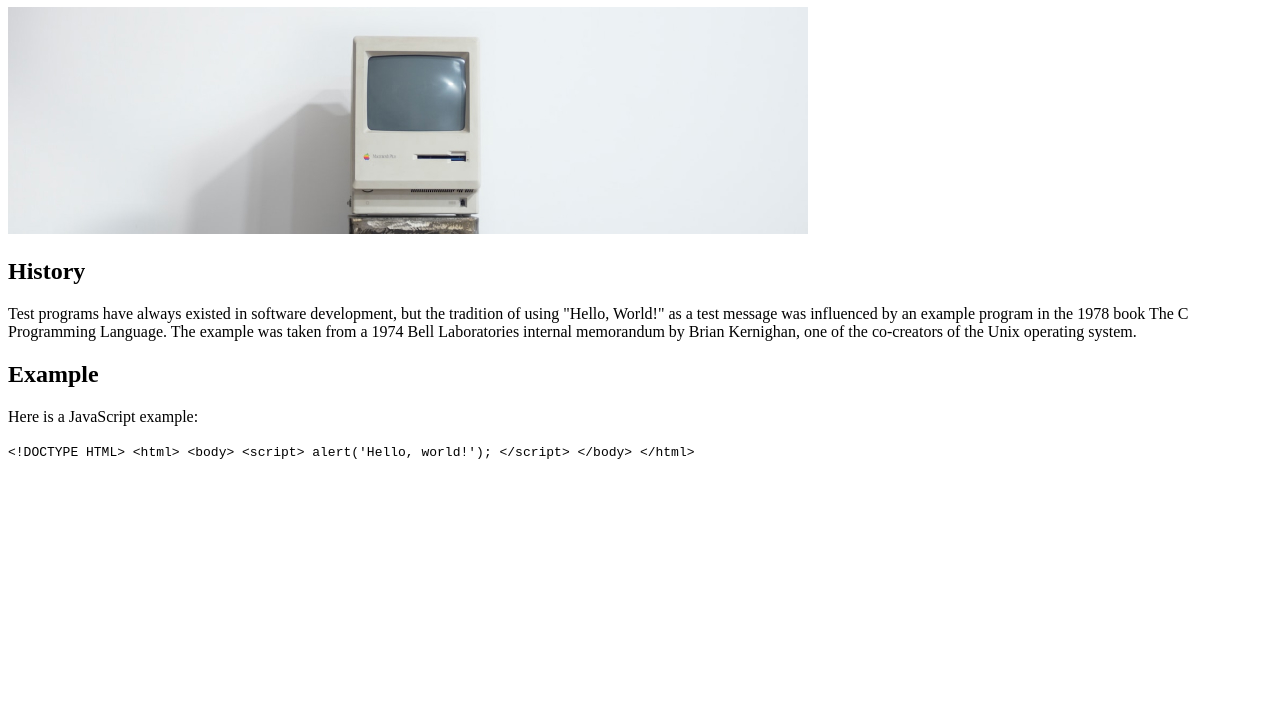
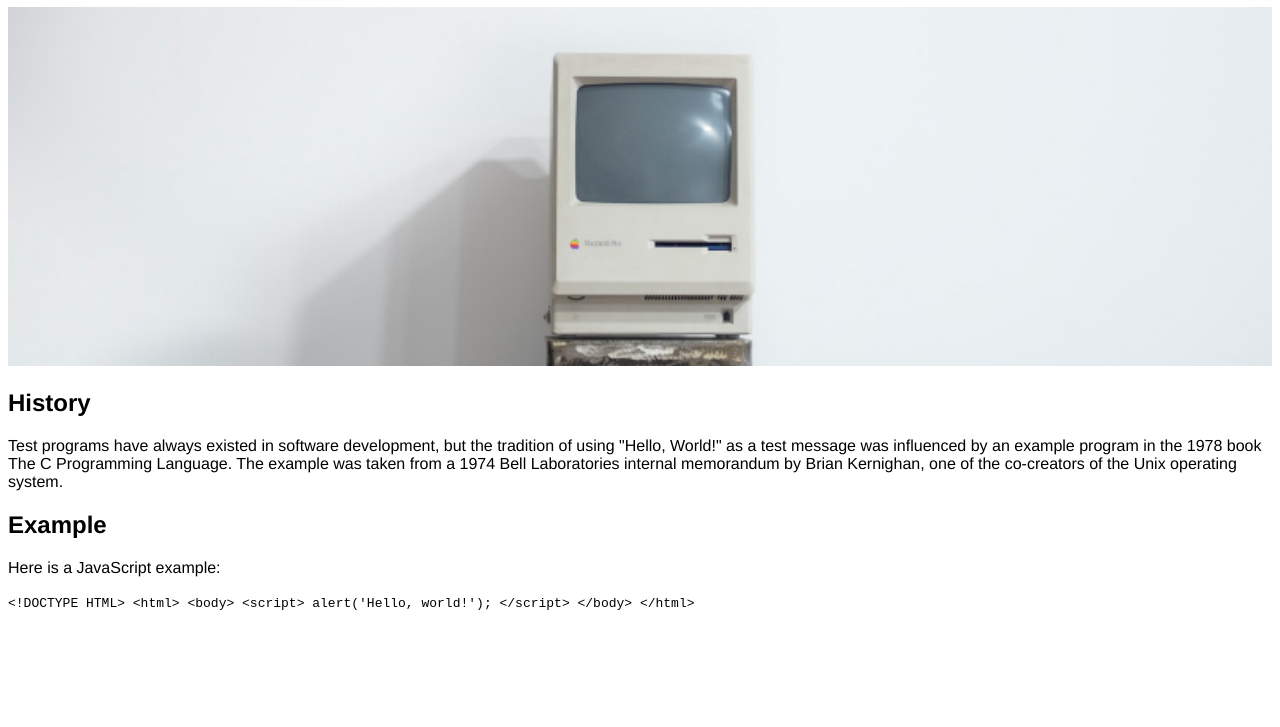
Before and after one commit to AveryTM/Hello-World-Part-2, a plain HTML site: page index.html in a window 1280 px wide. Shown: the part 73-800 px from the top of the page. Drawn offline with Linux system fonts and the light colour scheme; a script that the page names is missing.

Commit message:
Basic CSS elements

```diff
--- a/screen.css
+++ b/screen.css
@@ -2,4 +2,9 @@
 
 body {
     background: #fff;
+    font-family: Helvetica, sans-serif;
 }
+
+img {
+    width: 100%
+}
```
